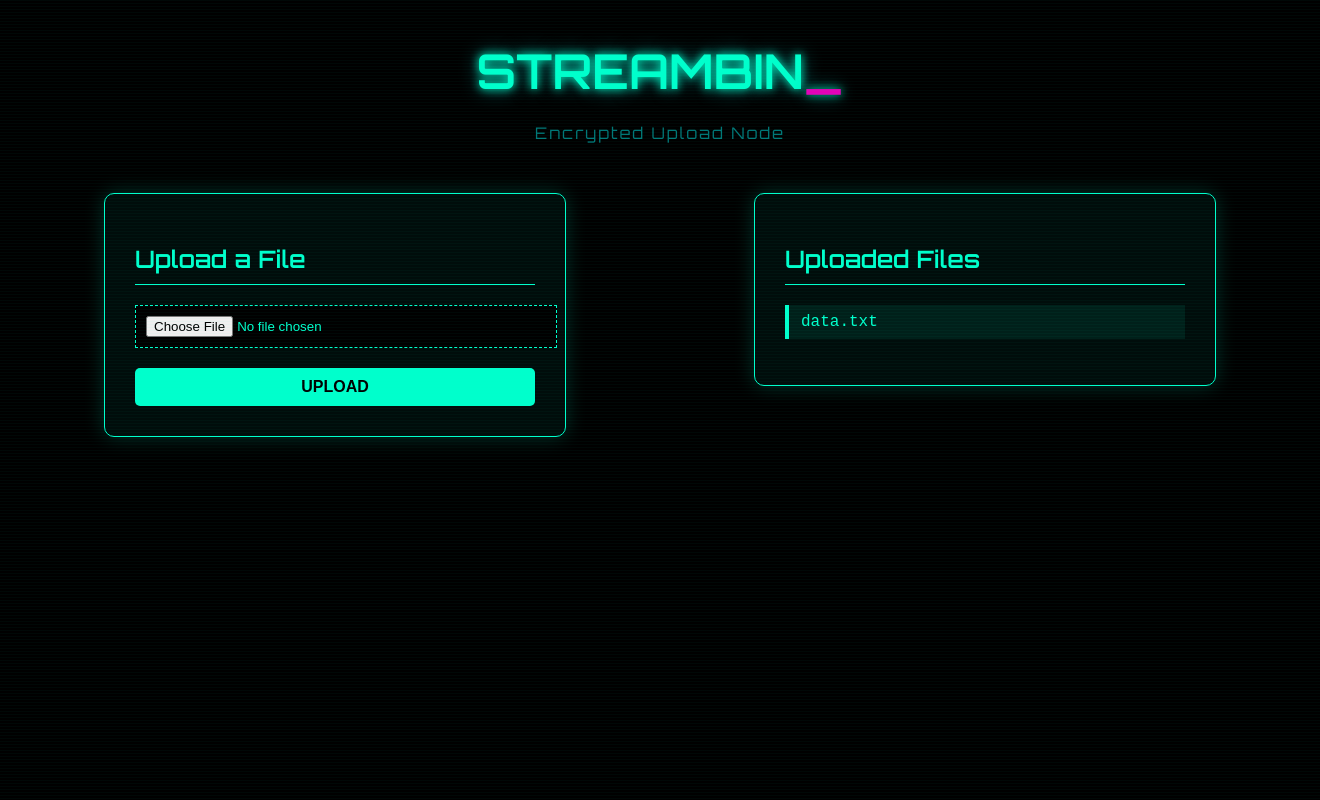
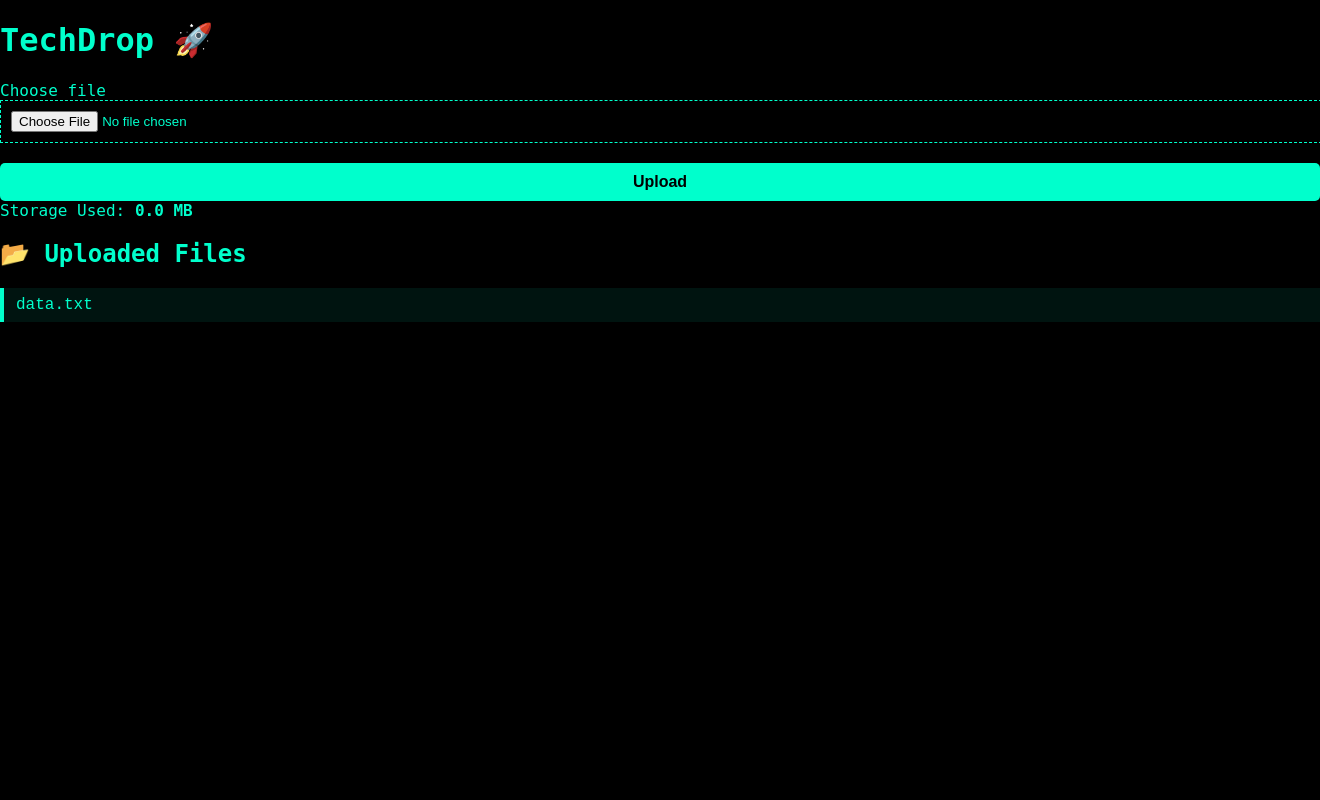
Before and after one commit to Amber100023r44/flask-file-share, a Flask app: page / in a window 1320 px wide; the page is wider, and only the part inside the window is pictured. Run offline with Flask 3, Linux system fonts and the light colour scheme.

Commit message:
Update index.html

```diff
--- a/templates/index.html
+++ b/templates/index.html
@@ -1,37 +1,40 @@
 <!DOCTYPE html>
-<html>
+<html lang="en">
 <head>
-  <title>STREAMBIN | Secure File Sharing</title>
-  <link href="https://fonts.googleapis.com/css2?family=Orbitron:wght@400;600&display=swap" rel="stylesheet">
+  <meta charset="UTF-8">
+  <title>TechDrop - Secure File Sharing</title>
   <link rel="stylesheet" href="{{ url_for('static', filename='style.css') }}">
+  <link href="https://fonts.googleapis.com/css2?family=Share+Tech+Mono&display=swap" rel="stylesheet">
 </head>
 <body>
-  <div class="scanlines"></div>
+  <div class="grid-container">
 
-  <header>
-    <h1 class="logo">STREAMBIN<span class="glitch">_</span></h1>
-    <p class="tagline">Encrypted Upload Node</p>
-  </header>
+    <!-- Left: Upload Panel -->
+    <div class="upload-panel">
+      <h1 class="title">TechDrop 🚀</h1>
+      <form action="/upload" method="post" enctype="multipart/form-data" class="upload-form">
+        <label for="file">Choose file</label>
+        <input type="file" name="file" id="file" required>
+        <button type="submit">Upload</button>
+      </form>
+      <div class="storage-info">
+        <span>Storage Used:</span>
+        <strong>{{ total_size }} MB</strong>
+      </div>
+    </div>
 
-  <main class="main-grid">
-    <!-- Left: Upload -->
-    <section class="upload-box">
-      <h2>Upload a File</h2>
-      <form method="POST" action="/" enctype="multipart/form-data">
-        <input type="file" name="file" required>
-        <button type="submit">UPLOAD</button>
-      </form>
-    </section>
-
-    <!-- Right: Uploaded Files -->
-    <section class="uploaded-files">
-      <h2>Uploaded Files</h2>
-      <ul>
+    <!-- Right: File List -->
+    <div class="file-list-panel">
+      <h2>📂 Uploaded Files</h2>
+      <ul class="file-list">
         {% for file in files %}
-          <li><a href="{{ url_for('download', filename=file) }}" download>{{ file }}</a></li>
+          <li><a href="{{ url_for('uploaded_file', filename=file) }}" target="_blank">{{ file }}</a></li>
+        {% else %}
+          <li class="no-files">No files uploaded yet.</li>
         {% endfor %}
       </ul>
-    </section>
-  </main>
+    </div>
+
+  </div>
 </body>
 </html>
```
